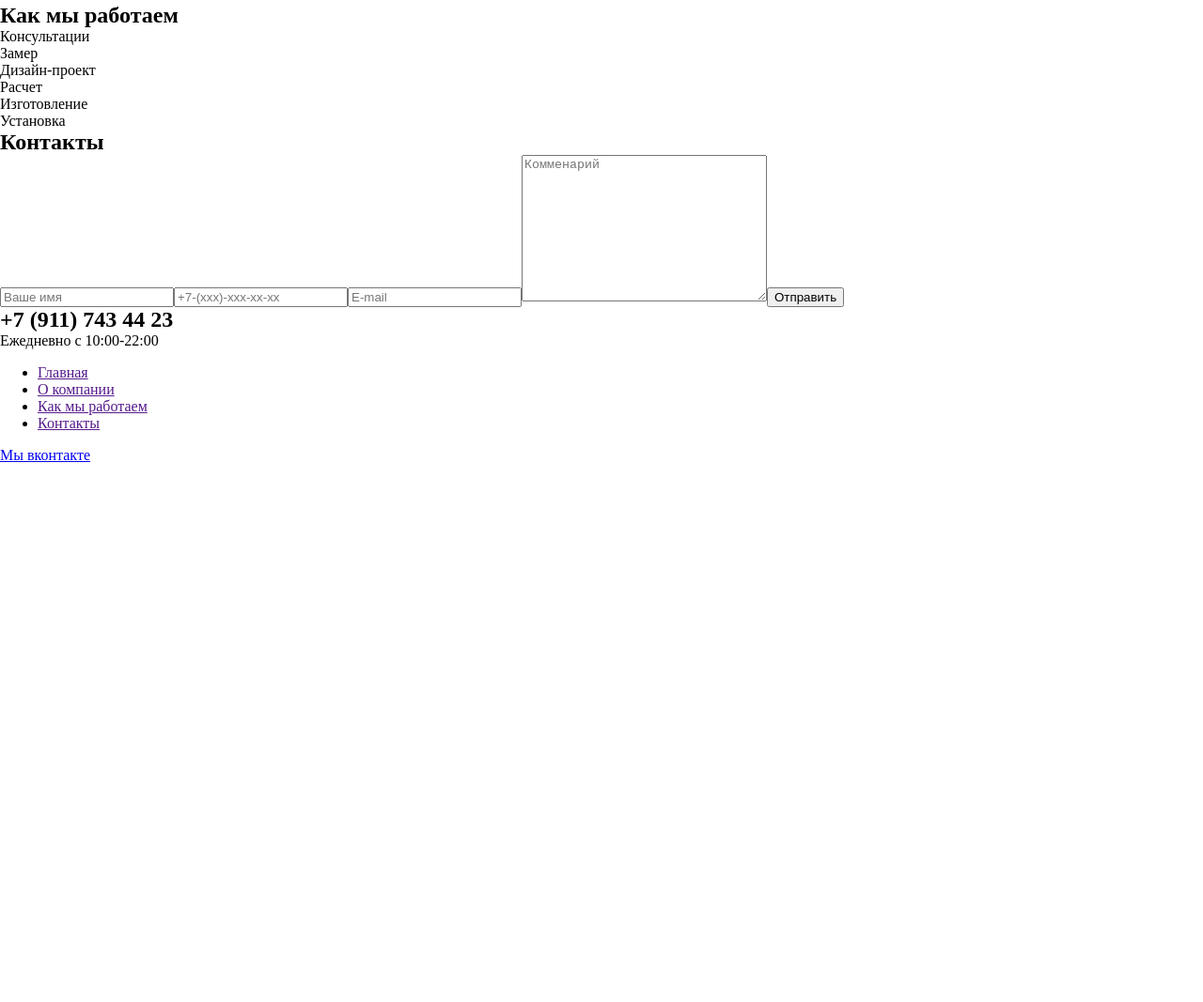
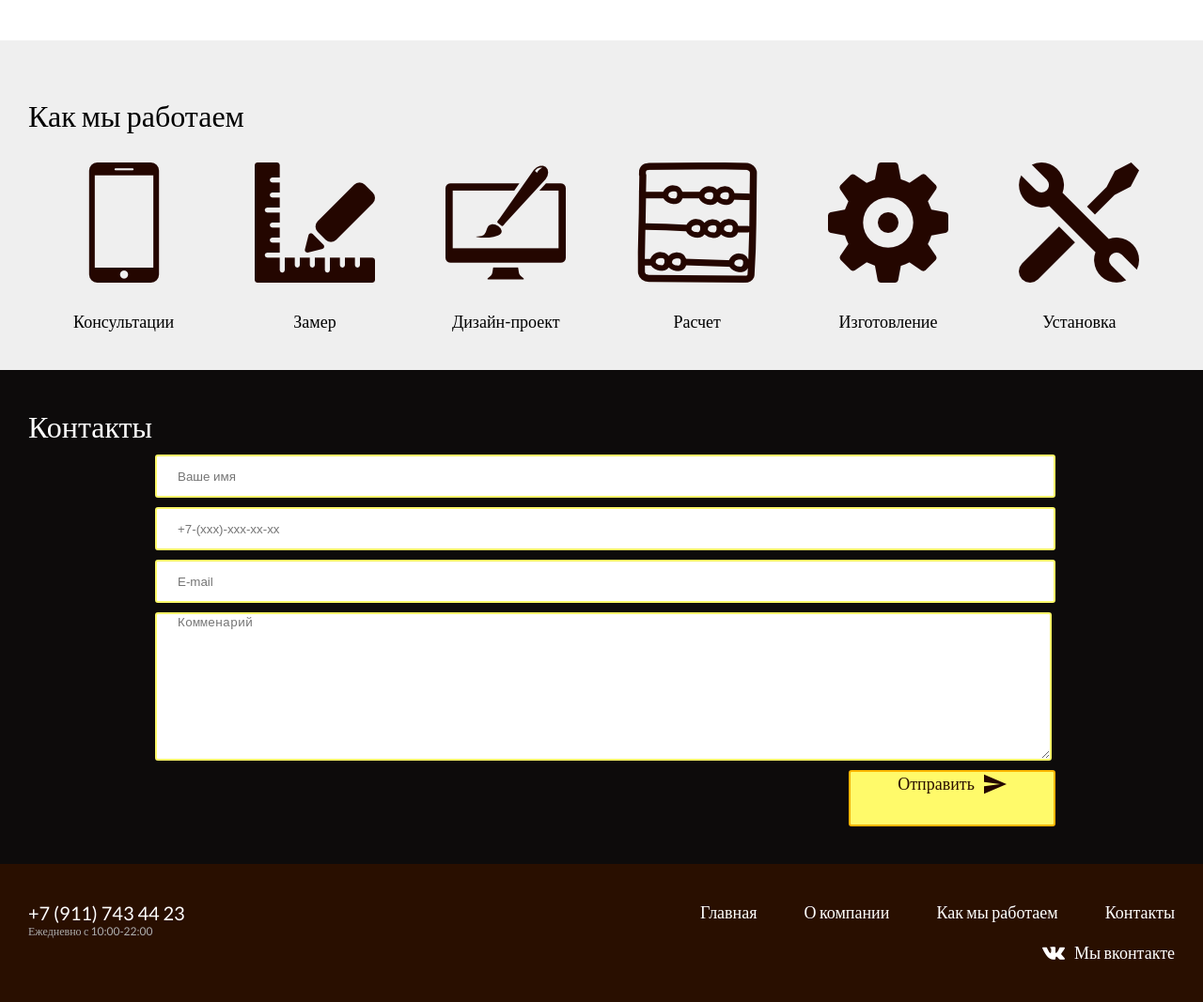
Before and after one commit to immxo/intarcio, a React app: page / in a window 1280 px wide. Shown: the part 1123-2190 px from the top of the page at 94% size. Before the commit the page ends 1617 px from the top, so only its background shows below. Built offline with nearby package versions, Linux system fonts and the light colour scheme.

Commit message:
Верстка готова

```diff
--- a/src/containers/App.js
+++ b/src/containers/App.js
@@ -3,7 +3,7 @@ import Catalog from "./Catalog";
 import About from "./About";
 import HowWorks from "./HowWorks";
 import Contacts from "./Contacts";
-import Footer from "./footer";
+import Footer from "./Footer";
 import Header from "./Header";
 
 class App extends Component {
--- a/src/containers/Contacts.js
+++ b/src/containers/Contacts.js
@@ -1,14 +1,24 @@
 import React, { Component } from 'react'
+import styles from '../styles/Contacts.module.css'
 
 class Contacts extends Component {
     render() {
-        return <section className='contacts'>
-            <h1 className='title'>Контакты</h1>
-            <input className='contacts__input' type="text" placeholder='Ваше имя'/>
-            <input className='contacts__input' type="text" placeholder='+7-(xxx)-xxx-xx-xx '/>
-            <input className='contacts__input' type="text" placeholder='E-mail'/>
-            <textarea className='contacts__textarea'  cols="30" rows="10" placeholder='Комменарий'></textarea>
-            <button className='contacts__button'>Отправить</button>
+        return <section className={styles.contacts}>
+            <h1 className={styles.title}>Контакты</h1>
+            <div className={styles.container}>
+                <div></div>
+                <div className={styles.row}>
+                    <input className={styles.contacts__input} type="text" placeholder='Ваше имя'/>
+                    <input className={styles.contacts__input} type="text" placeholder='+7-(xxx)-xxx-xx-xx '/>
+                    <input className={styles.contacts__input} type="text" placeholder='E-mail'/>
+                    <textarea className={styles.contacts__textarea}  cols="30" rows="10" placeholder='Комменарий'></textarea>
+                    <button className={styles.contacts__button}>
+                        Отправить
+                        <div className={styles.send__img}></div>
+                    </button>
+                </div>
+                <div></div>
+            </div>
         </section>
     }
 }
--- /dev/null
+++ b/src/containers/Footer.js
@@ -0,0 +1,32 @@
+import React, { Component } from 'react'
+import styles from '../styles/Footer.module.css'
+
+class Footer extends Component {
+    render() {
+        return <footer className={styles.footer}>
+                    <div>
+                        <div className={styles.phone}>
+                            <h2 className={styles.phone__title}>+7 (911) 743 44 23</h2>
+                            <p className={styles.phone__text}>Ежедневно с 10:00-22:00</p>
+                        </div>
+                    </div>
+                    <div className={styles.row}>
+                        <nav className={styles.nav}>
+                            <a href="/" className={styles.nav__link}>Главная</a>
+                            <a href="" className={styles.nav__link}>О компании</a>
+                            <a href="" className={styles.nav__link}>Как мы работаем</a>
+                            <a href="" className={styles.nav__link}>Контакты</a>
+                        </nav>
+
+                        <div className={styles.vk}>
+                            <a href='https://vk.com/intarcio' target='_blank'>
+                                <div className={styles.vk__img}></div>
+                            </a>
+                            <a href='https://vk.com/intarcio' target='_blank' className={styles.vk__text}>Мы вконтакте</a>
+                        </div>
+                    </div>
+                </footer>
+    }
+}
+
+export default Footer
--- a/src/containers/HowWorks.js
+++ b/src/containers/HowWorks.js
@@ -1,37 +1,40 @@
 import React, { Component } from 'react'
+import styles from '../styles/HowWorks.module.css'
 
 class HowWorks extends Component {
     render() {
-        return <section className="HowWorks">
-            <h1 className='title'>Как мы работаем</h1>
-            <div className="howWorksItem">
-                <div className="howWorksItem__img"></div>
-                <p className='text'>Консультации</p>
-            </div>
+        return <section className={styles.HowWorks}>
+            <h1 className={styles.title}>Как мы работаем</h1>
+            <div className={styles.container}>
+                <div className={styles.howWorksItem}>
+                    <div className={styles.smartphone__img}></div>
+                    <p className={styles.text}>Консультации</p>
+                </div>
 
-            <div className="howWorksItem">
-                <div className="howWorksItem__img"></div>
-                <p className='text'>Замер</p>
-            </div>
+                <div className={styles.howWorksItem}>
+                    <div className={styles.ruler__img}></div>
+                    <p className={styles.text}>Замер</p>
+                </div>
 
-            <div className="howWorksItem">
-                <div className="howWorksItem__img"></div>
-                <p className='text'>Дизайн-проект</p>
-            </div>
+                <div className={styles.howWorksItem}>
+                    <div className={styles.design__img}></div>
+                    <p className={styles.text}>Дизайн-проект</p>
+                </div>
 
-            <div className="howWorksItem">
-                <div className="howWorksItem__img"></div>
-                <p className='text'>Расчет</p>
-            </div>
+                <div className={styles.howWorksItem}>
+                    <div className={styles.handtool__img}></div>
+                    <p className={styles.text}>Расчет</p>
+                </div>
 
-            <div className="howWorksItem">
-                <div className="howWorksItem__img"></div>
-                <p className='text'>Изготовление</p>
-            </div>
+                <div className={styles.howWorksItem}>
+                    <div className={styles.nut__img}></div>
+                    <p className={styles.text}>Изготовление</p>
+                </div>
 
-            <div className="howWorksItem">
-                <div className="howWorksItem__img"></div>
-                <p className='text'>Установка</p>
+                <div className={styles.howWorksItem}>
+                    <div className={styles.tools__img}></div>
+                    <p className={styles.text}>Установка</p>
+                </div>
             </div>
         </section>
     }
--- a/src/containers/footer.js
+++ /dev/null
@@ -1,29 +0,0 @@
-import React, { Component } from 'react'
-
-class Footer extends Component {
-    render() {
-        return <footer className='footer'>
-            <div>
-                <div className='phone'>
-                    <h2 className='phone__title'>+7 (911) 743 44 23</h2>
-                    <p className='phone__text'>Ежедневно с 10:00-22:00</p>
-                </div>
-
-                <nav className='nav'>
-                    <ul>
-                        <li><a href="">Главная</a></li>
-                        <li><a href="">О компании</a></li>
-                        <li><a href="">Как мы работаем</a></li>
-                        <li><a href="">Контакты</a></li>
-                    </ul>
-                </nav>
-            </div>
-            <div className='vk'>
-                <div className='vk__img'></div>
-                <a href='https://vk.com/intarcio' target='_blank' className='vk__text'>Мы вконтакте</a>
-            </div>
-        </footer>
-    }
-}
-
-export default Footer
--- a/src/styles/About.module.css
+++ b/src/styles/About.module.css
@@ -8,7 +8,7 @@ h1,h2,p{
 }
 
 .about{
-    padding: 40px 30px 0 30px;
+    padding: 40px 30px 40px 30px;
 }
 
 .title{
--- /dev/null
+++ b/src/styles/Contacts.module.css
@@ -0,0 +1,59 @@
+.contacts{
+    background-color: #0D0B0B;
+    padding: 40px 30px 40px 30px;
+}
+
+.container{
+    display: grid;
+    grid-template-columns: auto 950px auto;
+}
+
+.row{
+    display: grid;
+}
+
+.title{
+    font: 32px Lato;
+    color: #fff;
+}
+
+.contacts__input{
+    width: 950px;
+    height: 40px;
+    border-radius: 3px;
+    border: 2px solid #FFFA6A;
+    margin: 10px 0 0 0;
+}
+
+.contacts__input::placeholder, .contacts__textarea::placeholder{
+    padding: 0 0 0 20px;
+}
+
+.contacts__textarea{
+    width: 946px;
+    border-radius: 3px;
+    border: 2px solid #FFFA6A;
+    margin: 10px 0 0 0;
+}
+
+.contacts__button{
+    width: 220px;
+    height: 60px;
+    background-color: #FFFA6A;
+    border-radius: 3px;
+    border: 2px solid #FCB600;
+    color: #290F00;
+    font: 18px Lato;
+    display: flex;
+    justify-content: center;
+    cursor: pointer;
+    justify-self: end;
+    margin: 10px 0 0 0;
+}
+
+.send__img{
+    background-image: url("../media/send.png");
+    width: 24px;
+    height: 24px;
+    margin: 0 0 0 10px;
+}
--- /dev/null
+++ b/src/styles/Footer.module.css
@@ -0,0 +1,57 @@
+.footer{
+    background-color: #290F00;
+    display: grid;
+    grid-template-columns: 1fr 1fr;
+    padding: 40px 30px 40px 30px;
+}
+
+.row{
+    display: grid;
+}
+
+.nav{
+    display: flex;
+    justify-content: flex-end;
+}
+
+.nav__link{
+    font: 18px Lato;
+    color: #fff;
+    list-style-type: none;
+    text-decoration: none;
+    margin: 0 0 0 50px;
+}
+
+.nav__link:hover{
+    color: #FFFA6A;
+}
+
+.phone__title{
+    font: 20px Lato;
+    color: #fff;
+}
+
+.phone__text{
+    font: 12px Lato;
+    color: #AEAEAE;
+}
+
+.vk__text{
+    font: 18px Lato;
+    color: #fff;
+    text-decoration: none;
+}
+
+.vk{
+    display: flex;
+    justify-content: center;
+    justify-self: end;
+    margin: 20px 0 0 0;
+}
+
+.vk__img{
+    background-image: url("../media/vk.png");
+    width: 24px;
+    height: 24px;
+    margin: 0 10px 0 0;
+}
--- /dev/null
+++ b/src/styles/HowWorks.module.css
@@ -0,0 +1,58 @@
+.HowWorks{
+    background-color: #EFEFEF;
+    padding: 40px 30px 40px 30px;
+}
+
+.container{
+    display: grid;
+    grid-template-columns: 1fr 1fr 1fr 1fr 1fr 1fr;
+    justify-items: center;
+}
+
+
+.smartphone__img{
+    background-image: url("../media/smartphone.png");
+    width: 128px;
+    height: 128px;
+}
+
+.ruler__img{
+    background-image: url("../media/ruler.png");
+    width: 128px;
+    height: 128px;
+}
+
+.design__img{
+    background-image: url("../media/design.png");
+    width: 128px;
+    height: 128px;
+}
+
+.handtool__img{
+    background-image: url("../media/handtool.png");
+    width: 128px;
+    height: 128px;
+}
+
+.nut__img{
+    background-image: url("../media/nut.png");
+    width: 128px;
+    height: 128px;
+}
+
+.tools__img{
+    background-image: url("../media/tools.png");
+    width: 128px;
+    height: 128px;
+}
+
+.text{
+    font: 18px Lato;
+    text-align: center;
+    margin: 30px 0 0 0;
+}
+
+.title{
+    font: 32px Lato;
+    margin: 20px 0 30px 0;
+}
```
Also changed, not shown: src/media/vk.png (added).
